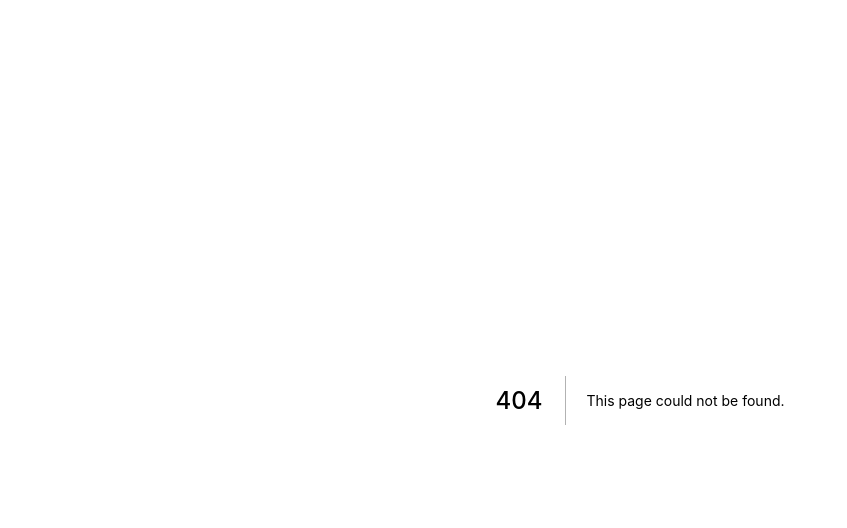
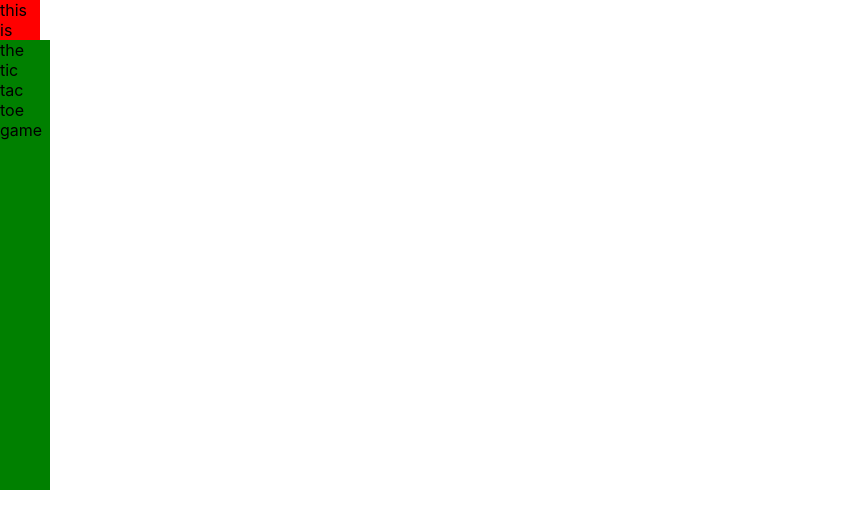
Before and after one commit to royhadad/tictactoe-ai, a Next.js app: page /game/game in a window 1280 px wide. Before the commit this address had no page. Shown: the top 528 px of the page, without its empty margins (0-847 px from the left). Built offline with nearby package versions, Linux system fonts and the light colour scheme.

Commit message:
fixed material ui bug and started to add ui

```diff
--- a/package.json
+++ b/package.json
@@ -8,12 +8,16 @@
     "start": "next start"
   },
   "dependencies": {
+    "@material-ui/core": "^4.11.4",
+    "@material-ui/types": "^5.1.0",
     "next": "10.2.3",
     "react": "17.0.2",
     "react-dom": "17.0.2"
   },
   "devDependencies": {
     "@types/react": "17.0.8",
+    "@types/styled-components": "^5.1.9",
+    "babel-plugin-styled-components": "^1.12.0",
     "typescript": "4.2.4"
   }
 }
--- /dev/null
+++ b/pages/_document.tsx
@@ -0,0 +1,27 @@
+import Document, {Head, Html, Main, NextScript} from 'next/document'
+import {ServerStyleSheet} from 'styled-components';
+
+class MyDocument extends Document {
+    static getInitialProps({renderPage}: any) {
+        const sheet = new ServerStyleSheet();
+        const page = renderPage((App: any) => (props: any) => sheet.collectStyles(<App {...props} />));
+        const styleTags = sheet.getStyleElement();
+        return {...page, styleTags};
+    }
+
+    render() {
+        return (
+            <Html lang="en">
+                <Head>
+                    {(this.props as any).styleTags}
+                </Head>
+                <body>
+                <Main/>
+                <NextScript/>
+                </body>
+            </Html>
+        )
+    }
+}
+
+export default MyDocument
--- /dev/null
+++ b/pages/game/Square/Square.tsx
@@ -0,0 +1,20 @@
+import React from "react";
+import createClasses from './style';
+import {OnClickSquare} from "../game";
+
+interface Props {
+    row: number;
+    column: number;
+    onClick: OnClickSquare
+}
+
+const Square: React.FC<Props> = (props: Props) => {
+    const classes = createClasses();
+
+    return (
+        <div onClick={() => props.onClick(props.row, props.column)} className={classes.wrapper}>
+        </div>
+    )
+}
+
+export default Square;
--- /dev/null
+++ b/pages/game/Square/index.ts
@@ -0,0 +1,3 @@
+import Square from "./Square";
+
+export default Square;
--- /dev/null
+++ b/pages/game/Square/style.ts
@@ -0,0 +1,9 @@
+import {makeStyles} from "@material-ui/core";
+
+export default makeStyles(() => ({
+    wrapper: {
+        backgroundColor: 'green',
+        width: '50px',
+        height: '50px'
+    }
+}));
--- /dev/null
+++ b/pages/game/game.tsx
@@ -0,0 +1,35 @@
+import createClasses from './style';
+import Square from "./Square/Square";
+
+export type OnClickSquare = (row: number, column: number) => void;
+
+function Game() {
+    const classes = createClasses();
+
+    const onClickSquare: OnClickSquare = () => {
+
+    }
+
+    return (
+        <div>
+            <div className={classes.wrapper}>this is the tic tac toe game</div>
+            <div>
+                <div>
+                    <Square onClick={onClickSquare} row={0} column={0}/>
+                    <Square onClick={onClickSquare} row={0} column={1}/>
+                    <Square onClick={onClickSquare} row={0} column={2}/>
+                </div>
+                <div>
+                    <Square onClick={onClickSquare} row={1} column={0}/>
+                    <Square onClick={onClickSquare} row={1} column={1}/>
+                    <Square onClick={onClickSquare} row={1} column={2}/>
+                </div>
+                <div><Square onClick={onClickSquare} row={2} column={0}/>
+                    <Square onClick={onClickSquare} row={2} column={1}/>
+                    <Square onClick={onClickSquare} row={2} column={2}/>
+                </div>
+            </div>
+        </div>)
+}
+
+export default Game;
--- /dev/null
+++ b/pages/game/index.ts
@@ -0,0 +1,3 @@
+import Game from './game';
+
+export default Game;
--- /dev/null
+++ b/pages/game/style.ts
@@ -0,0 +1,9 @@
+import {makeStyles} from "@material-ui/core";
+
+export default makeStyles(() => ({
+    wrapper: {
+        width: '40px',
+        height: '40px',
+        backgroundColor: 'red'
+    }
+}));
```
Also changed, not shown: pages/_app.tsx (+5 -3 lines), .babelrc (added), 1 other file (tests, documents, lock files or other folders).
